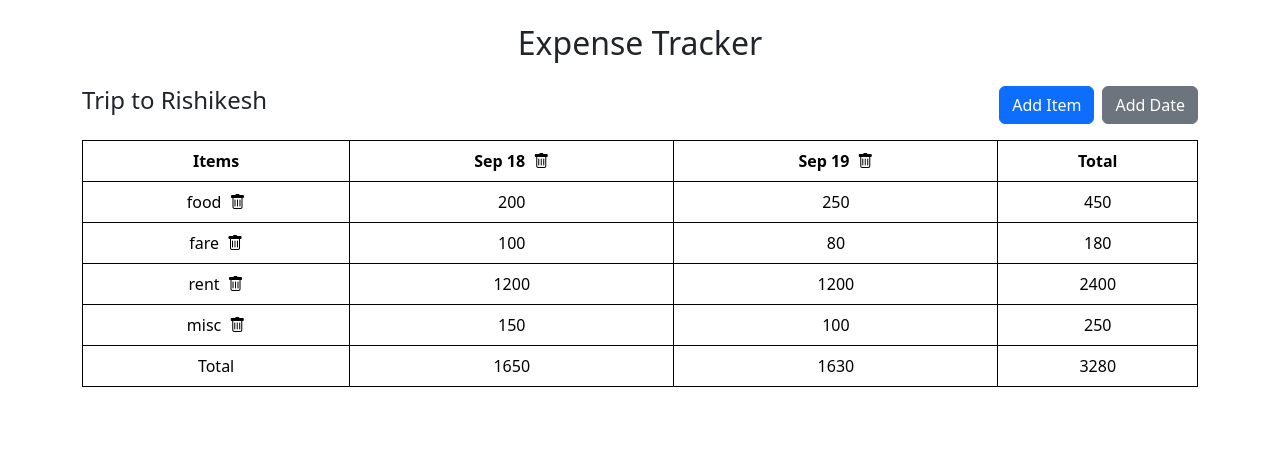
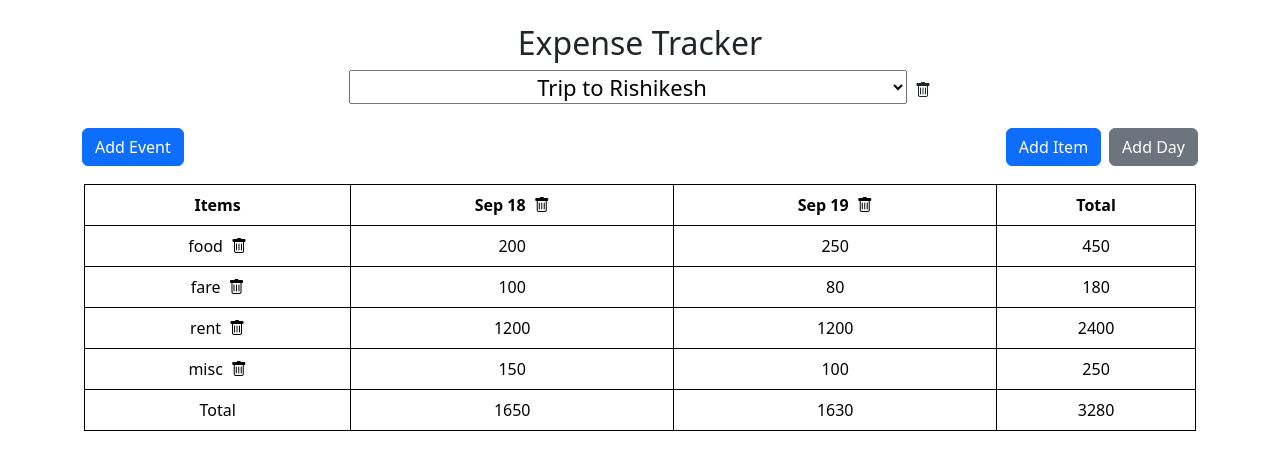
Before and after one commit to akkunirwal/expense-tracker, a React (Create React App) app: page / in a window 1280 px wide. Shown: the top 470 px of the page. Built offline with nearby package versions, Linux system fonts and the light colour scheme.

Commit message:
most feature done

```diff
--- a/src/Components/ExpenseTracker.css
+++ b/src/Components/ExpenseTracker.css
@@ -1,5 +1,18 @@
+.tableContainer {
+  max-width: 100%;
+  overflow: scroll;
+  padding: 2px;
+}
+
 td,
 tr,
 th {
+  white-space: nowrap;
   border: 1px solid black;
 }
+
+.select {
+  width: 50%;
+  text-align: center;
+  font-size: 22px;
+}
--- a/src/Components/ExpenseTracker.js
+++ b/src/Components/ExpenseTracker.js
@@ -2,7 +2,6 @@ import React, { useState, useEffect } from 'react';
 import 'bootstrap/dist/css/bootstrap.min.css';
 import './ExpenseTracker.css';
 
-// Mock data
 const initialData = {
 	"trips": [
 		{
@@ -72,6 +71,8 @@ const ExpenseTracker = () => {
 	const [isAddDateModalOpen, setIsAddDateModalOpen] = useState(false);
 	const [isEditItemModalOpen, setIsEditItemModalOpen] = useState(false);
 	const [isEditDateModalOpen, setIsEditDateModalOpen] = useState(false);
+	const [isNewEventModalOpen, setIsNewEventModalOpen] = useState(false);
+	const [newEventName, setNewEventName] = useState('');
 	const [modalData, setModalData] = useState({ dateIndex: 0, category: "", currentValue: 0, addValue: 0 });
 	const [newItem, setNewItem] = useState("");
 	const [newDate, setNewDate] = useState("");
@@ -126,15 +127,6 @@ const ExpenseTracker = () => {
 		setTrips(updatedTrips);
 		setSelectedTrip(updatedTrips.find(t => t.tripName === selectedTrip.tripName));
 		setIsExpenseModalOpen(false);
-	};
-
-	const handleItemNameChange = (index, newName) => {
-		const updatedItems = { ...selectedTrip.expenses };
-		const categories = { ...updatedItems[index].categories };
-		const updatedTrip = { ...selectedTrip };
-		updatedTrip.expenses[index].categories[newName] = categories[selectedTrip.expenses[index].categories];
-		delete categories[selectedTrip.expenses[index].categories];
-		setTrips(trips.map(trip => trip.tripName === selectedTrip.tripName ? updatedTrip : trip));
 	};
 
 	const handleAddItem = () => {
@@ -262,19 +254,71 @@ const ExpenseTracker = () => {
 		});
 	});
 
+	const addEventHandler = () => {
+		if (!newEventName) {
+			alert('Please fill in all fields.');
+			return;
+		}
+		let tripObj = {
+			"tripName": newEventName,
+			"expenses": [
+				{
+					"date": "2024-09-20",
+					"categories": {
+						"fare": 1000,
+					}
+				}
+			]
+		}
+		setTrips((prev) => (
+			[...prev, tripObj]
+		))
+		setNewEventName('');
+		setIsNewEventModalOpen(false);
+	};
+
+	const handleDeleteEvent = (e) => {
+		if (trips.length > 1) {
+			setTrips((prevTrips) => {
+				const updatedTrips = prevTrips.filter((t) => t.tripName !== selectedTrip.tripName);
+				// Set the new selected trip only if trips remain
+				if (updatedTrips.length > 0) {
+					setSelectedTrip(updatedTrips[0]);
+				}
+				return updatedTrips;
+			});
+		}
+	};
+
+
 	return (
 		<div className="container mt-4">
 			<h2>Expense Tracker</h2>
-
+			<select className="select" onChange={handleTripChange}>
+				{trips.map((trip, index) => (
+					<option key={index} value={trip.tripName}>
+						{trip.tripName}
+					</option>
+				))}
+			</select>
+			<i className="bi bi-trash" onClick={(e) => handleDeleteEvent(e)} style={{ cursor: 'pointer', marginLeft: '8px' }}></i>
 			<div className="mb-3 d-flex mt-4 justify-content-between">
-				<h4>{selectedTrip.tripName}</h4>
+				<button
+					type="button"
+					className="btn btn-primary me-2"
+					data-bs-toggle="modal"
+					data-bs-target="#addEventModal"
+					onClick={() => setIsNewEventModalOpen(true)}
+				>
+					Add Event
+				</button>
 				<div>
 					<button className="btn btn-primary me-2" onClick={() => setIsAddItemModalOpen(true)}>Add Item</button>
-					<button className="btn btn-secondary" onClick={() => setIsAddDateModalOpen(true)}>Add Date</button>
+					<button className="btn btn-secondary" onClick={() => setIsAddDateModalOpen(true)}>Add Day</button>
 				</div>
 			</div>
 
-			<div className="table-responsive">
+			<div className="tableContainer">
 				<table className="table table-bordered">
 					<thead>
 						<tr>
@@ -447,6 +491,33 @@ const ExpenseTracker = () => {
 					</div>
 				</div>
 			)}
+
+			{isNewEventModalOpen && (
+				<div className="modal fade show" style={{ display: 'block', backgroundColor: 'rgba(0, 0, 0, 0.5)', position: 'fixed', top: 0, left: 0, right: 0, bottom: 0 }}>
+					<div className="modal-dialog">
+						<div className="modal-content">
+							<div className="modal-header">
+								<h5 className="modal-title">Add New Event</h5>
+								<button type="button" className="btn-close" onClick={() => setIsNewEventModalOpen(false)}></button>
+							</div>
+							<div className="modal-body">
+								<input
+									type="text"
+									value={newEventName}
+									onChange={(e) => setNewEventName(e.target.value)}
+									className="form-control"
+								/>
+							</div>
+							<div className="modal-footer">
+								<button className="btn btn-primary" onClick={addEventHandler}>Add Event</button>
+								<button className="btn btn-secondary" onClick={() => setIsNewEventModalOpen(false)}>Cancel</button>
+							</div>
+						</div>
+					</div>
+				</div>
+			)}
+
+
 		</div>
 	);
 };
```
